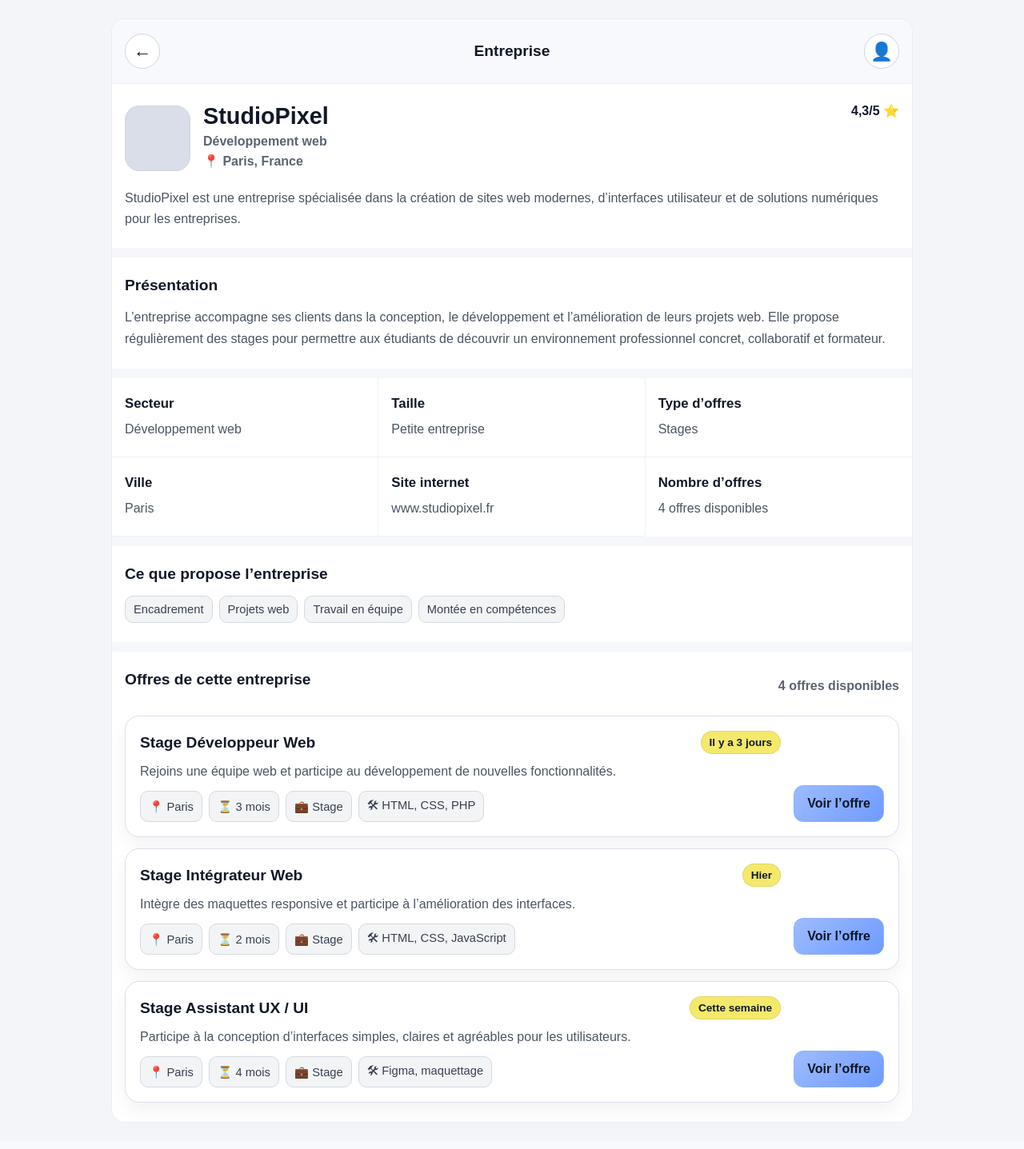
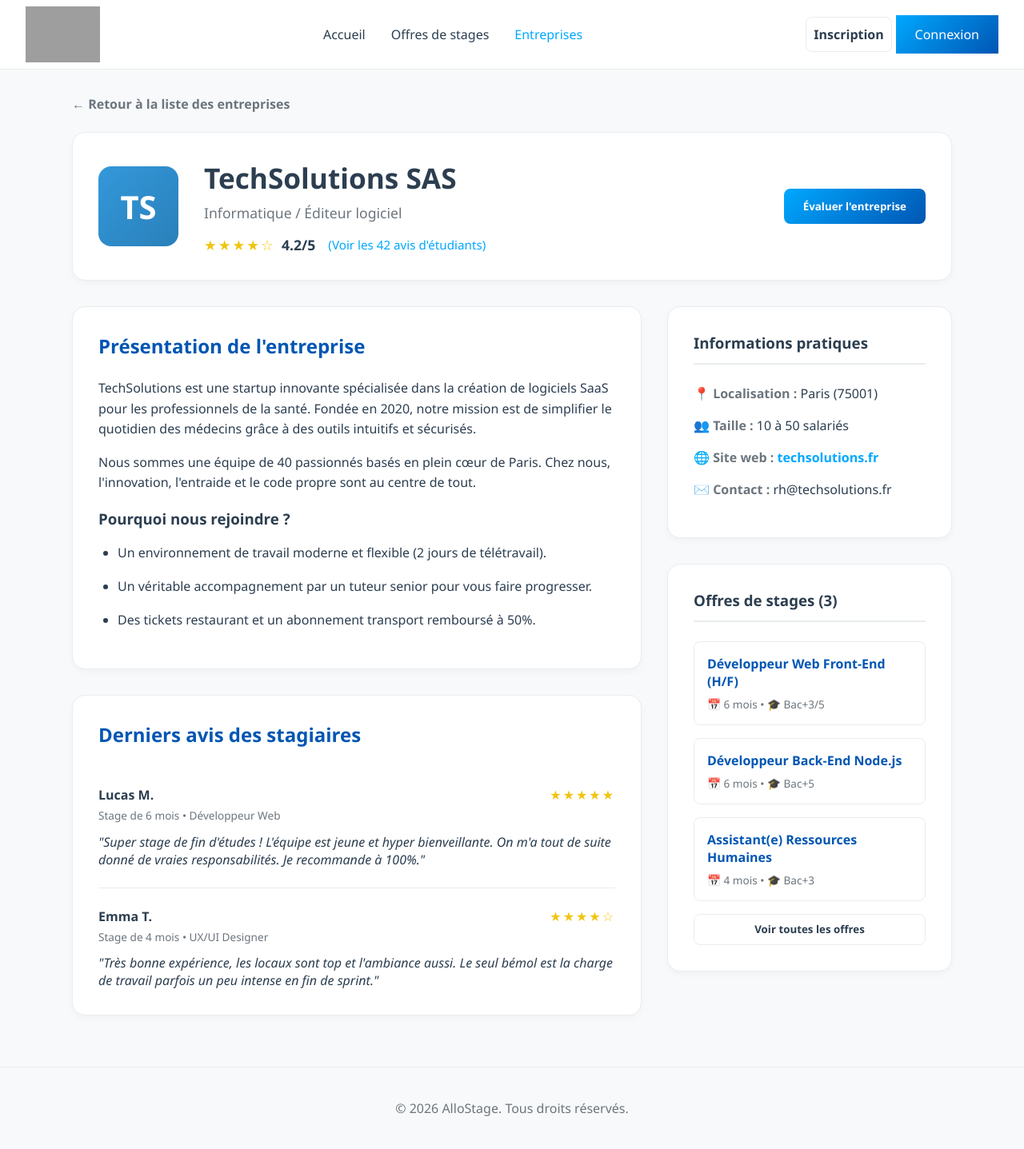
Before and after one commit to NarexGOAT/web-projet, a PHP site: page /entreprise.html in a window 1280 px wide. Shown: the whole page at 80% size. Before the commit the page ends 1404 px from the top, so only its background shows below. Run offline with PHP 8.4, Linux system fonts and the light colour scheme; grey boxes are pictures that could not be loaded.

Commit message:
entreprise

```diff
--- a/entreprise.css
+++ b/entreprise.css
@@ -1,330 +1,235 @@
-* {
-  box-sizing: border-box;
+/* --- Profil Détaillé de l'Entreprise --- */
+
+.fond-gris {
+    background-color: var(--gris-tres-clair);
+    padding: 2rem;
+    flex: 1;
 }
 
-html,
-body {
-  margin: 0;
-  padding: 0;
+.conteneur-profil {
+    width: 100%;
+    max-width: 1100px;
+    margin: 0 auto;
 }
 
-body {
-  background: #f3f5f9;
-  font-family: Arial, Helvetica, sans-serif;
-  color: #111827;
+.lien-retour {
+    display: inline-block;
+    margin-bottom: 1.5rem;
+    color: var(--texte-moyen);
+    font-weight: bold;
 }
 
-a {
-  color: inherit;
-  text-decoration: none;
+.lien-retour:hover {
+    color: var(--bleu-allostage);
 }
 
-.page-entreprise {
-  max-width: 1000px;
-  min-height: 100vh;
-  margin: 0 auto;
-  background: #ffffff;
-  box-shadow: 0 0 0 1px rgba(0, 0, 0, 0.03);
+.boite-blanche {
+    background: var(--blanc);
+    border: 1px solid var(--gris-clair);
+    border-radius: 1rem;
+    padding: 2rem;
+    box-shadow: 0 4px 10px rgba(0,0,0,0.03);
+    margin-bottom: 2rem;
 }
 
-/* Haut de page */
-
-.barre-haut {
-  display: grid;
-  grid-template-columns: 44px 1fr 44px;
-  align-items: center;
-  gap: 12px;
-  padding: 18px 16px;
-  background: #f8f9fc;
-  border-bottom: 1px solid #eceff4;
+/* --- En-tête du profil --- */
+.en-tete-profil {
+    display: flex;
+    align-items: center;
+    gap: 2rem;
+    flex-wrap: wrap; /* S'adapte sur mobile */
 }
 
-.bouton-retour,
-.bouton-profil {
-  width: 44px;
-  height: 44px;
-  border: 1px solid #cfd6e2;
-  border-radius: 50%;
-  display: flex;
-  align-items: center;
-  justify-content: center;
-  background: #ffffff;
-  color: #111827;
-  font-size: 1.4rem;
+.logo-grand {
+    width: 100px;
+    height: 100px;
+    border-radius: 1rem;
+    display: flex;
+    align-items: center;
+    justify-content: center;
+    font-size: 2.5rem;
+    font-weight: bold;
+    color: var(--blanc);
+    flex-shrink: 0;
 }
 
-.titre-page {
-  margin: 0;
-  text-align: center;
-  font-size: 1.2rem;
-  font-weight: 700;
+.logo-ts { background: linear-gradient(135deg, #3498db, #2980b9); }
+
+.infos-principales {
+    flex: 1;
 }
 
-/* Présentation */
-
-.presentation-entreprise {
-  padding: 24px 16px;
-  background: #ffffff;
+.infos-principales h1 {
+    margin: 0 0 0.5rem 0;
+    color: var(--texte-sombre);
+    font-size: 2.2rem;
 }
 
-.entete-entreprise {
-  display: flex;
-  align-items: center;
-  gap: 16px;
-  margin-bottom: 18px;
+.secteur-activite {
+    color: var(--texte-moyen);
+    font-size: 1.1rem;
+    margin: 0 0 1rem 0;
 }
 
-.logo-entreprise {
-  width: 82px;
-  height: 82px;
-  border-radius: 18px;
-  background: #d9dee8;
-  border: 1px solid #cfd6e2;
-  flex-shrink: 0;
+.evaluation {
+    display: flex;
+    align-items: center;
+    gap: 0.5rem;
+    font-size: 1.1rem;
 }
 
-.infos-principales h2 {
-  margin: 0 0 6px;
-  font-size: 1.8rem;
-  line-height: 1.15;
+.etoiles {
+    color: #f1c40f;
+    letter-spacing: 2px;
 }
 
-.secteur,
-.localisation {
-  margin: 0 0 6px;
-  color: #5b6472;
-  font-weight: 700;
+.note-chiffre {
+    font-weight: bold;
+    color: var(--texte-sombre);
 }
 
-.texte-intro {
-  margin: 0;
-  color: #4b5563;
-  line-height: 1.6;
+.lien-avis {
+    color: var(--bleu-clair-allostage);
+    font-size: 0.95rem;
+    margin-left: 0.5rem;
 }
 
-/* Blocs */
+.lien-avis:hover { text-decoration: underline; }
 
-.bloc-description,
-.bloc-valeurs,
-.bloc-offres {
-  padding: 24px 16px;
-  border-top: 12px solid #f5f7fb;
-  background: #ffffff;
+/* --- Grille Principale --- */
+.grille-profil {
+    display: grid;
+    grid-template-columns: 2fr 1fr;
+    gap: 2rem;
+    align-items: start;
 }
 
-.bloc-description h2,
-.bloc-valeurs h2,
-.bloc-offres h2 {
-  margin: 0 0 16px;
-  font-size: 1.2rem;
+/* --- Colonne de gauche (Textes et Avis) --- */
+.section-texte h2, .section-avis h2 {
+    color: var(--bleu-allostage);
+    margin-top: 0;
+    margin-bottom: 1.5rem;
 }
 
-.bloc-description p {
-  margin: 0;
-  color: #4b5563;
-  line-height: 1.65;
+.section-texte p, .section-texte li {
+    line-height: 1.6;
+    color: var(--texte-sombre);
+    margin-bottom: 1rem;
 }
 
-/* Grille infos */
-
-.grille-infos {
-  display: grid;
-  grid-template-columns: 1fr;
-  border-top: 12px solid #f5f7fb;
-  background: #ffffff;
+.section-texte ul {
+    list-style-type: disc;
+    padding-left: 1.5rem;
 }
 
-.carte-info {
-  padding: 22px 16px;
-  border-bottom: 1px solid #edf1f5;
+/* Cartes des avis */
+.carte-avis {
+    border-bottom: 1px solid var(--gris-clair);
+    padding: 1.5rem 0;
 }
 
-.carte-info:last-child {
-  border-bottom: none;
+.carte-avis:last-child {
+    border-bottom: none;
+    padding-bottom: 0;
 }
 
-.carte-info h3 {
-  margin: 0 0 10px;
-  font-size: 1.05rem;
+.en-tete-avis {
+    display: flex;
+    justify-content: space-between;
+    margin-bottom: 0.3rem;
 }
 
-.carte-info p {
-  margin: 0;
-  color: #4b5563;
-  line-height: 1.5;
+.date-avis {
+    display: block;
+    font-size: 0.85rem;
+    color: var(--texte-moyen);
+    margin-bottom: 0.8rem;
 }
 
-/* Etiquettes */
-
-.etiquettes {
-  display: flex;
-  flex-wrap: wrap;
-  gap: 8px;
+.carte-avis p {
+    font-style: italic;
+    color: var(--texte-sombre);
+    margin: 0;
 }
 
-.etiquettes span {
-  display: inline-flex;
-  align-items: center;
-  min-height: 34px;
-  padding: 6px 10px;
-  border-radius: 10px;
-  background: #f3f4f6;
-  border: 1px solid #d5d9e0;
-  color: #374151;
-  font-size: 0.92rem;
+/* --- Colonne de droite (Infos et Offres) --- */
+.colonne-droite h3 {
+    margin-top: 0;
+    color: var(--texte-sombre);
+    border-bottom: 2px solid var(--gris-clair);
+    padding-bottom: 0.8rem;
+    margin-bottom: 1.5rem;
 }
 
-/* Bloc offres */
-
-.entete-section {
-  display: flex;
-  flex-direction: column;
-  gap: 8px;
-  margin-bottom: 18px;
+.liste-infos {
+    list-style: none;
+    padding: 0;
+    margin: 0;
 }
 
-.entete-section p {
-  margin: 0;
-  color: #5b6472;
-  font-weight: 700;
+.liste-infos li {
+    margin-bottom: 1rem;
+    color: var(--texte-sombre);
+    line-height: 1.5;
 }
 
-.liste-offres {
-  display: grid;
-  gap: 14px;
+.liste-infos strong {
+    color: var(--texte-moyen);
 }
 
-.ligne-offre {
-  display: flex;
-  flex-direction: column;
-  gap: 16px;
-  padding: 18px;
-  border: 1px solid #d9dfeb;
-  border-radius: 18px;
-  background: #ffffff;
-  box-shadow: 0 10px 24px rgba(0, 0, 0, 0.05);
+.lien-bleu {
+    color: var(--bleu-clair-allostage);
+    font-weight: bold;
 }
 
-.ligne-offre__haut {
-  display: flex;
-  flex-direction: column;
-  gap: 8px;
-  margin-bottom: 10px;
+/* Mini cartes pour les offres */
+.mini-carte-offre {
+    display: flex;
+    flex-direction: column;
+    padding: 1rem;
+    border: 1px solid var(--gris-clair);
+    border-radius: 0.5rem;
+    margin-bottom: 1rem;
+    transition: 0.2s;
 }
 
-.ligne-offre__haut h3 {
-  margin: 0;
-  font-size: 1.2rem;
-  line-height: 1.2;
+.mini-carte-offre:hover {
+    border-color: var(--bleu-clair-allostage);
+    background-color: var(--fond-panneau);
 }
 
-.etiquette-date {
-  margin: 0;
-  display: inline-flex;
-  align-items: center;
-  width: fit-content;
-  padding: 6px 10px;
-  border-radius: 999px;
-  background: #f4e96b;
-  border: 1px solid rgba(0, 0, 0, 0.08);
-  font-size: 0.85rem;
-  font-weight: 700;
+.titre-mini-offre {
+    font-weight: bold;
+    color: var(--bleu-allostage);
+    margin-bottom: 0.5rem;
 }
 
-.description-offre {
-  margin: 0 0 12px;
-  color: #4b5563;
-  line-height: 1.5;
+.tags-mini {
+    font-size: 0.85rem;
+    color: var(--texte-moyen);
 }
 
-.details-offre {
-  display: flex;
-  flex-wrap: wrap;
-  gap: 8px;
+.pleine-largeur {
+    display: block;
+    width: 100%;
+    box-sizing: border-box;
+    text-align: center;
 }
 
-.details-offre span {
-  display: inline-flex;
-  align-items: center;
-  min-height: 34px;
-  padding: 6px 10px;
-  border-radius: 10px;
-  background: #f3f4f6;
-  border: 1px solid #d5d9e0;
-  color: #374151;
-  font-size: 0.92rem;
+/* --- Responsive --- */
+@media (max-width: 992px) {
+    .grille-profil {
+        grid-template-columns: 1fr;
+    }
 }
 
-.ligne-offre__actions {
-  display: flex;
-  justify-content: flex-start;
+@media (max-width: 768px) {
+    .en-tete-profil {
+        flex-direction: column;
+        text-align: center;
+    }
+
+    .evaluation {
+        justify-content: center;
+    }
 }
-
-.bouton-voir {
-  display: inline-flex;
-  align-items: center;
-  justify-content: center;
-  min-height: 46px;
-  padding: 0 16px;
-  border-radius: 12px;
-  background: linear-gradient(135deg, #9dbbff, #6f9bff);
-  border: 1px solid #8fb1f5;
-  color: #0f172a;
-  font-weight: 700;
-}
-
-/* Version large */
-
-@media (min-width: 768px) {
-  .page-entreprise {
-    margin: 24px auto;
-    border-radius: 16px;
-    overflow: hidden;
-  }
-
-  .grille-infos {
-    grid-template-columns: repeat(3, 1fr);
-  }
-
-  .carte-info {
-    border-bottom: 1px solid #edf1f5;
-    border-right: 1px solid #edf1f5;
-  }
-
-  .carte-info:nth-child(3n) {
-    border-right: none;
-  }
-
-  .entete-section {
-    flex-direction: row;
-    align-items: center;
-    justify-content: space-between;
-  }
-
-  .ligne-offre {
-    flex-direction: row;
-    align-items: center;
-    justify-content: space-between;
-  }
-
-  .ligne-offre__contenu {
-    flex: 1;
-  }
-
-  .ligne-offre__actions {
-    flex-shrink: 0;
-    align-self: flex-end;
-  }
-
-  .ligne-offre__haut {
-    flex-direction: row;
-    align-items: center;
-    justify-content: space-between;
-  }
-
-.evaluation {
-  margin-left: auto;
-  align-self: flex-start;
-  font-weight: bold;
-}
-}
--- a/entreprise.html
+++ b/entreprise.html
@@ -1,175 +1,137 @@
-<!doctype html>
-<html lang="fr">
+<!DOCTYPE html>
+<html lang="fr-FR">
 <head>
-  <meta charset="utf-8">
-  <meta name="viewport" content="width=device-width, initial-scale=1">
-  <title>Entreprise - BHStage</title>
+    <meta charset="UTF-8">
+    <meta name="viewport" content="width=device-width, initial-scale=1.0">
+    <title>Profil Entreprise - TechSolutions SAS</title>
+    <link rel="stylesheet" href="style.css">
     <link rel="stylesheet" href="entreprise.css">
 </head>
 <body>
-  <main class="page-entreprise">
-
-    <header class="barre-haut">
-      <a href="liste-entreprises.html" class="bouton-retour">←</a>
-      <h1 class="titre-page">Entreprise</h1>
-      <a href="menu.html" class="bouton-profil">👤</a>
+    <!-- En-tête AlloStage -->
+    <header class="entete">
+        <div class="logo">
+            <a href="index.html">
+                <img src="logo.png" alt="Accueil AlloStage" class="logo-img" style="height: 70px; object-fit: contain;">
+            </a>
+        </div>
+        <nav class="navigation">
+            <ul>
+                <li><a href="index.html">Accueil</a></li>
+                <li><a href="offre.html">Offres de stages</a></li>
+                <li><a href="#" class="actif">Entreprises</a></li>
+            </ul>
+        </nav>
+        <div class="actions-entete">
+            <a href="inscription.html" class="btn-secondaire">Inscription</a>
+            <a href="connexion.html" class="btn-principal">Connexion</a>
+        </div>
     </header>
 
-    <section class="presentation-entreprise">
-      <div class="entete-entreprise">
-        <div class="logo-entreprise"></div>
+    <main class="contenu fond-gris">
+        <div class="conteneur-profil">
 
+            <a href="#" class="lien-retour">← Retour à la liste des entreprises</a>
+
+            <!-- Bannière et En-tête du profil -->
+            <div class="en-tete-profil boite-blanche">
+                <div class="logo-grand logo-ts">TS</div>
                 <div class="infos-principales">
-          <h2>StudioPixel</h2>
-          <p class="secteur">Développement web</p>
-          <p class="localisation">📍 Paris, France</p>
+                    <h1>TechSolutions SAS</h1>
+                    <p class="secteur-activite">Informatique / Éditeur logiciel</p>
+                    <div class="evaluation">
+                        <span class="etoiles">★★★★☆</span>
+                        <span class="note-chiffre">4.2/5</span>
+                        <a href="#avis" class="lien-avis">(Voir les 42 avis d'étudiants)</a>
                     </div>
-
-        <div class="evaluation" >4,3/5 ⭐</div>
-
                 </div>
-
-      <p class="texte-intro">
-        StudioPixel est une entreprise spécialisée dans la création de sites web modernes,
-        d’interfaces utilisateur et de solutions numériques pour les entreprises.
-      </p>
-    </section>
-
-    <section class="bloc-description">
-      <h2>Présentation</h2>
-      <p>
-        L’entreprise accompagne ses clients dans la conception, le développement et
-        l’amélioration de leurs projets web. Elle propose régulièrement des stages pour
-        permettre aux étudiants de découvrir un environnement professionnel concret,
-        collaboratif et formateur.
-      </p>
-    </section>
-
-    <section class="grille-infos">
-      <article class="carte-info">
-        <h3>Secteur</h3>
-        <p>Développement web</p>
-      </article>
-
-      <article class="carte-info">
-        <h3>Taille</h3>
-        <p>Petite entreprise</p>
-      </article>
-
-      <article class="carte-info">
-        <h3>Type d’offres</h3>
-        <p>Stages</p>
-      </article>
-
-      <article class="carte-info">
-        <h3>Ville</h3>
-        <p>Paris</p>
-      </article>
-
-      <article class="carte-info">
-        <h3>Site internet</h3>
-        <p>www.studiopixel.fr</p>
-      </article>
-
-      <article class="carte-info">
-        <h3>Nombre d’offres</h3>
-        <p>4 offres disponibles</p>
-      </article>
-    </section>
-
-    <section class="bloc-valeurs">
-      <h2>Ce que propose l’entreprise</h2>
-      <div class="etiquettes">
-        <span>Encadrement</span>
-        <span>Projets web</span>
-        <span>Travail en équipe</span>
-        <span>Montée en compétences</span>
-      </div>
-    </section>
-
-    <section class="bloc-offres">
-      <div class="entete-section">
-        <h2>Offres de cette entreprise</h2>
-        <p>4 offres disponibles</p>
-      </div>
-
-      <div class="liste-offres">
-
-        <article class="ligne-offre">
-          <div class="ligne-offre__contenu">
-            <div class="ligne-offre__haut">
-              <h3>Stage Développeur Web</h3>
-              <p class="etiquette-date">Il y a 3 jours</p>
-            </div>
-
-            <p class="description-offre">
-              Rejoins une équipe web et participe au développement de nouvelles fonctionnalités.
-            </p>
-
-            <div class="details-offre">
-              <span>📍 Paris</span>
-              <span>⏳ 3 mois</span>
-              <span>💼 Stage</span>
-              <span>🛠 HTML, CSS, PHP</span>
+                <div class="action-profil">
+                    <button class="btn-principal">Évaluer l'entreprise</button>
                 </div>
             </div>
 
-          <div class="ligne-offre__actions">
-            <a href="offre.html" class="bouton-voir">Voir l’offre</a>
+            <!-- Grille de contenu principal -->
+            <div class="grille-profil">
+
+                <!-- Colonne de gauche (Présentation et Avis) -->
+                <article class="colonne-gauche">
+
+                    <div class="boite-blanche section-texte">
+                        <h2>Présentation de l'entreprise</h2>
+                        <p>TechSolutions est une startup innovante spécialisée dans la création de logiciels SaaS pour les professionnels de la santé. Fondée en 2020, notre mission est de simplifier le quotidien des médecins grâce à des outils intuitifs et sécurisés.</p>
+                        <p>Nous sommes une équipe de 40 passionnés basés en plein cœur de Paris. Chez nous, l'innovation, l'entraide et le code propre sont au centre de tout.</p>
+
+                        <h3>Pourquoi nous rejoindre ?</h3>
+                        <ul>
+                            <li>Un environnement de travail moderne et flexible (2 jours de télétravail).</li>
+                            <li>Un véritable accompagnement par un tuteur senior pour vous faire progresser.</li>
+                            <li>Des tickets restaurant et un abonnement transport remboursé à 50%.</li>
+                        </ul>
+                    </div>
+
+                    <div id="avis" class="boite-blanche section-avis">
+                        <h2>Derniers avis des stagiaires</h2>
+
+                        <div class="carte-avis">
+                            <div class="en-tete-avis">
+                                <strong>Lucas M.</strong> <span class="etoiles">★★★★★</span>
+                            </div>
+                            <span class="date-avis">Stage de 6 mois • Développeur Web</span>
+                            <p>"Super stage de fin d'études ! L'équipe est jeune et hyper bienveillante. On m'a tout de suite donné de vraies responsabilités. Je recommande à 100%."</p>
+                        </div>
+
+                        <div class="carte-avis">
+                            <div class="en-tete-avis">
+                                <strong>Emma T.</strong> <span class="etoiles">★★★★☆</span>
+                            </div>
+                            <span class="date-avis">Stage de 4 mois • UX/UI Designer</span>
+                            <p>"Très bonne expérience, les locaux sont top et l'ambiance aussi. Le seul bémol est la charge de travail parfois un peu intense en fin de sprint."</p>
+                        </div>
                     </div>
                 </article>
 
-        <article class="ligne-offre">
-          <div class="ligne-offre__contenu">
-            <div class="ligne-offre__haut">
-              <h3>Stage Intégrateur Web</h3>
-              <p class="etiquette-date">Hier</p>
+                <!-- Colonne de droite (Infos pratiques et Offres) -->
+                <aside class="colonne-droite">
+
+                    <div class="boite-blanche infos-pratiques">
+                        <h3>Informations pratiques</h3>
+                        <ul class="liste-infos">
+                            <li><strong>📍 Localisation :</strong> Paris (75001)</li>
+                            <li><strong>👥 Taille :</strong> 10 à 50 salariés</li>
+                            <li><strong>🌐 Site web :</strong> <a href="#" class="lien-bleu">techsolutions.fr</a></li>
+                            <li><strong>✉️ Contact :</strong> rh@techsolutions.fr</li>
+                        </ul>
                     </div>
 
-            <p class="description-offre">
-              Intègre des maquettes responsive et participe à l’amélioration des interfaces.
-            </p>
+                    <div class="boite-blanche offres-entreprise">
+                        <h3>Offres de stages (3)</h3>
 
-            <div class="details-offre">
-              <span>📍 Paris</span>
-              <span>⏳ 2 mois</span>
-              <span>💼 Stage</span>
-              <span>🛠 HTML, CSS, JavaScript</span>
+                        <a href="offre.html" class="mini-carte-offre">
+                            <span class="titre-mini-offre">Développeur Web Front-End (H/F)</span>
+                            <span class="tags-mini">📅 6 mois • 🎓 Bac+3/5</span>
+                        </a>
+
+                        <a href="#" class="mini-carte-offre">
+                            <span class="titre-mini-offre">Développeur Back-End Node.js</span>
+                            <span class="tags-mini">📅 6 mois • 🎓 Bac+5</span>
+                        </a>
+
+                        <a href="#" class="mini-carte-offre">
+                            <span class="titre-mini-offre">Assistant(e) Ressources Humaines</span>
+                            <span class="tags-mini">📅 4 mois • 🎓 Bac+3</span>
+                        </a>
+
+                        <button class="btn-secondaire pleine-largeur" style="margin-top: 1rem;">Voir toutes les offres</button>
+                    </div>
+
+                </aside>
+
             </div>
         </div>
+    </main>
 
-          <div class="ligne-offre__actions">
-            <a href="offre.html" class="bouton-voir">Voir l’offre</a>
-          </div>
-        </article>
-
-        <article class="ligne-offre">
-          <div class="ligne-offre__contenu">
-            <div class="ligne-offre__haut">
-              <h3>Stage Assistant UX / UI</h3>
-              <p class="etiquette-date">Cette semaine</p>
-            </div>
-
-            <p class="description-offre">
-              Participe à la conception d’interfaces simples, claires et agréables pour les utilisateurs.
-            </p>
-
-            <div class="details-offre">
-              <span>📍 Paris</span>
-              <span>⏳ 4 mois</span>
-              <span>💼 Stage</span>
-              <span>🛠 Figma, maquettage</span>
-            </div>
-          </div>
-
-          <div class="ligne-offre__actions">
-            <a href="offre.html" class="bouton-voir">Voir l’offre</a>
-          </div>
-        </article>
-
-      </div>
-    </section>
-
-  </main>
+    <footer class="pied-de-page">
+        <p>&copy; 2026 AlloStage. Tous droits réservés.</p>
+    </footer>
 </body>
 </html>
```
Lines whose indentation alone changed are shown as unchanged.
